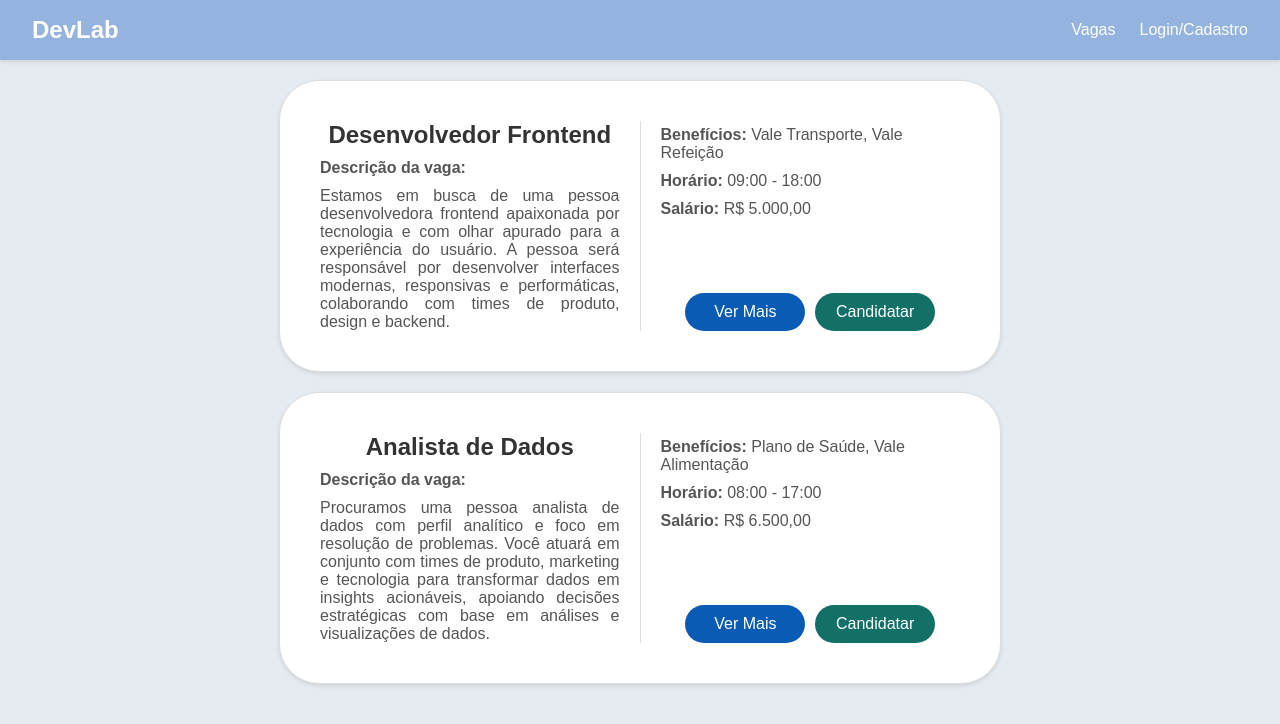
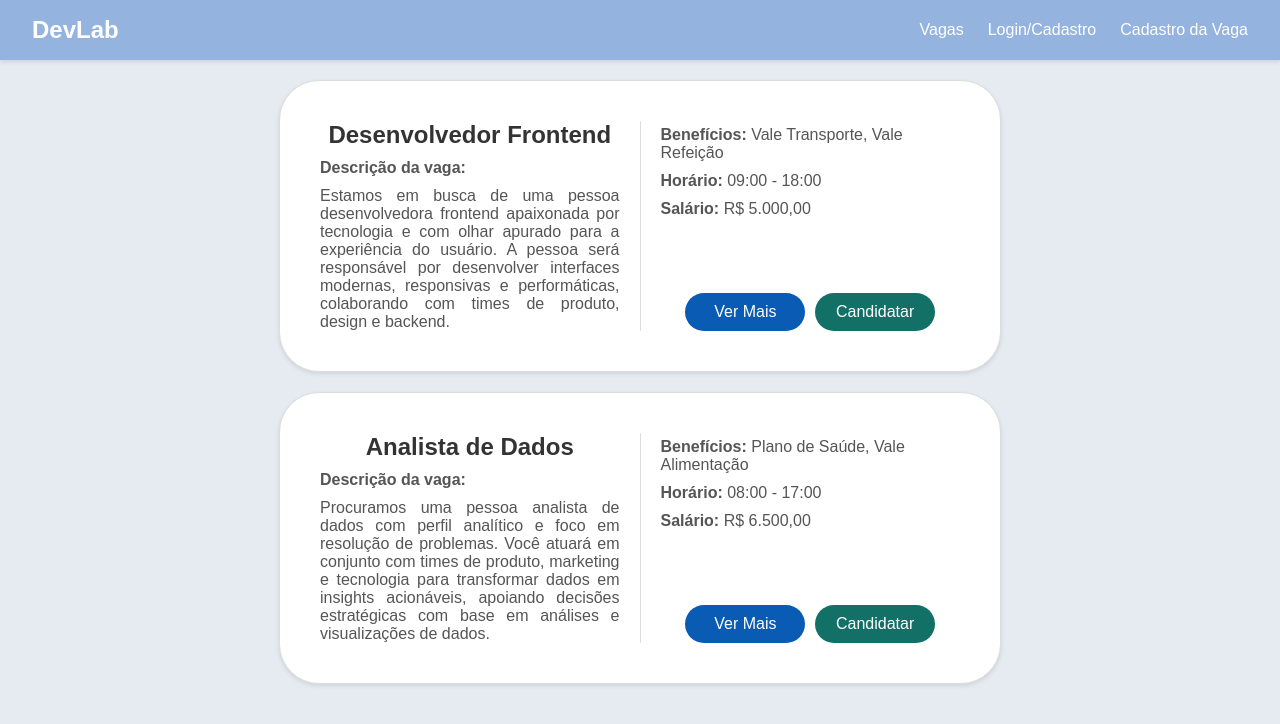
Before and after one commit to 211232023/DevLab, a React (Create React App) app in the folder RH_Projetos/frontend/: page /inicio in a window 1280 px wide. Shown: the top 724 px of the page. Built offline with nearby package versions, Linux system fonts and the light colour scheme.

Commit message:
Update Navbar.jsx

```diff
--- a/RH_Projetos/frontend/src/components/Navbar.jsx
+++ b/RH_Projetos/frontend/src/components/Navbar.jsx
@@ -28,6 +28,8 @@ const Navbar = () => {
           // Links para usuário não logado
           <>
             <Link to="/login" className="nav-link">Login/Cadastro</Link>
+            <Link to="/cadastro-vaga" className="nav-link">Cadastro da Vaga</Link>
+
           </>
         )}
       </div>
```
